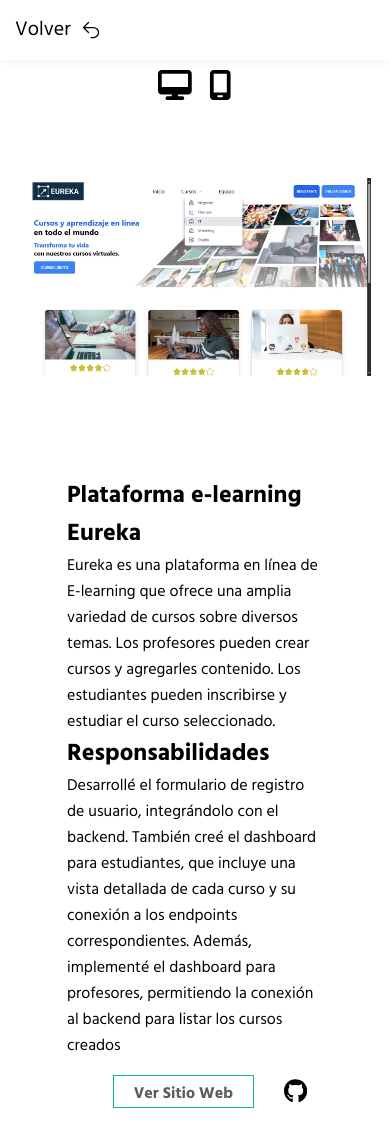
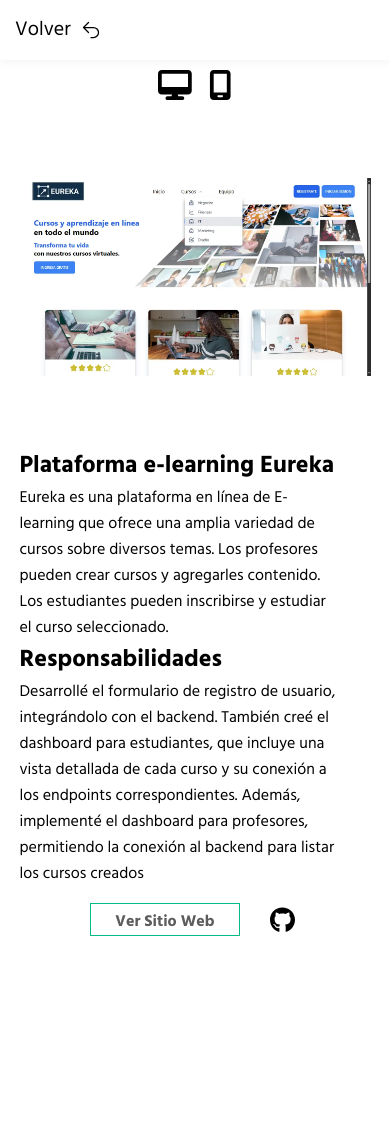
Before and after one commit to Gaston095/Portfolio, a React (Vite) app in the folder portfolio-gaston/: page /project/0 in a window 390 px wide. Shown: the top 1140 px of the page. After the commit the page ends 952 px from the top, so only its background shows below. Built offline with nearby package versions, Linux system fonts and the light colour scheme.

Commit message:
Se modifica componente CardDetail para ajustar la vista responsive

```diff
--- a/portfolio-gaston/index.html
+++ b/portfolio-gaston/index.html
@@ -10,7 +10,7 @@
       href="https://fonts.googleapis.com/css2?family=Hind:wght@300;400;500;600;700&display=swap"
       rel="stylesheet"
     />
-    <title>Vite + React</title>
+    <title>Gastón Salas</title>
   </head>
   <body>
     <div id="root"></div>
--- a/portfolio-gaston/src/Components/CardDetail/CardDetail.module.css
+++ b/portfolio-gaston/src/Components/CardDetail/CardDetail.module.css
@@ -24,7 +24,7 @@
   max-width: 90%;
   margin: 0 auto;
   display: flex;
-  height: calc(100vh - 60px);
+  min-height: 100vh;
   padding-top: 50px;
 }
 
@@ -95,10 +95,17 @@
 }
 
 
+@media only screen and (max-width: 500px) {
+  .textContainer {
+    max-width: 100%;
+    padding: 0;
+    margin: 0;
+  }
+}
+
 @media only screen and (max-width: 900px) {
   .container {
     flex-direction: column;
-    width: 100%;
     padding-top: 10px;
   }
 
@@ -113,7 +120,7 @@
 }
 
 
-@media only screen and (max-width: 1200px) {
+@media screen and (min-width: 500px) and (max-width: 1200px) {
     .textContainer {
         padding: 30px;
     }
--- a/portfolio-gaston/src/Components/Home/Home.jsx
+++ b/portfolio-gaston/src/Components/Home/Home.jsx
@@ -10,7 +10,7 @@ export default function Home() {
       <div className={styles.container}>
         <div className={styles.containerTxt}>
           <label className={styles.labelGreeting}>Hola, mi nombre es</label>
-          <h1 className={styles.titleName}>
+          <h1 translate="no" className={styles.titleName}>
             <label className={styles.titleNameLabel}>{data[0].name}</label> {data[0].lastname}
           </h1>
           <label translate="no" className={styles.titleProfession}>
--- a/portfolio-gaston/src/Components/Projects/Projects.jsx
+++ b/portfolio-gaston/src/Components/Projects/Projects.jsx
@@ -1,8 +1,8 @@
-import NameSection from '../NameSection/NameSection'
-import ProjectCard from '../ProjectCard/ProjectCard'
-import styles from './Projects.module.css'
-import data from '../../Data/project.json'
-import { Link } from 'react-router-dom'
+import NameSection from "../NameSection/NameSection";
+import ProjectCard from "../ProjectCard/ProjectCard";
+import styles from "./Projects.module.css";
+import data from "../../Data/project.json";
+import { Link } from "react-router-dom";
 
 export default function Projects() {
   return (
@@ -11,9 +11,24 @@ export default function Projects() {
 
       <section className={styles.section}>
         {data.map((project) => {
-                    return <Link key={project.id} className={styles.decorationNone} to={`/project/${project.id}`}><ProjectCard key={project.id} imgCard={project.imgCard} title={project.title} description={project.description} alternativeDesciption={project.alternativeDesciption} urlWebSite={project.urlWebSite} urlRepository={project.urlRepository}/></Link>
+          return (
+            <Link
+              key={project.id}
+              className={styles.decorationNone}
+              to={`/project/${project.id}`}
+            >
+              <ProjectCard
+                imgCard={project.imgCard}
+                title={project.title}
+                description={project.description}
+                alternativeDesciption={project.alternativeDesciption}
+                urlWebSite={project.urlWebSite}
+                urlRepository={project.urlRepository}
+              />
+            </Link>
+          );
         })}
       </section>
     </>
-    )
+  );
 }
```
Lines whose indentation alone changed are shown as unchanged.
